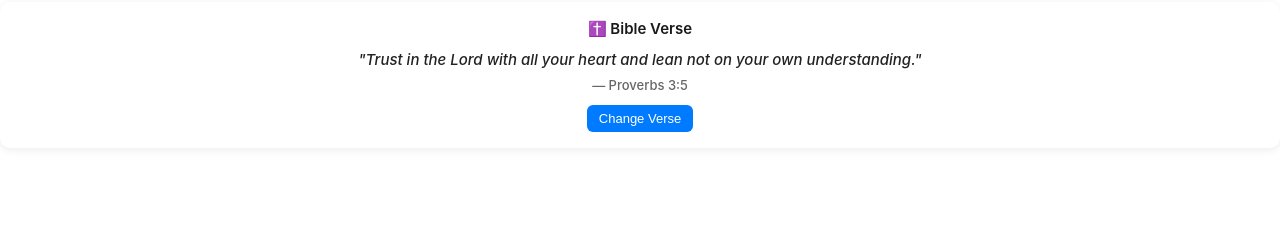
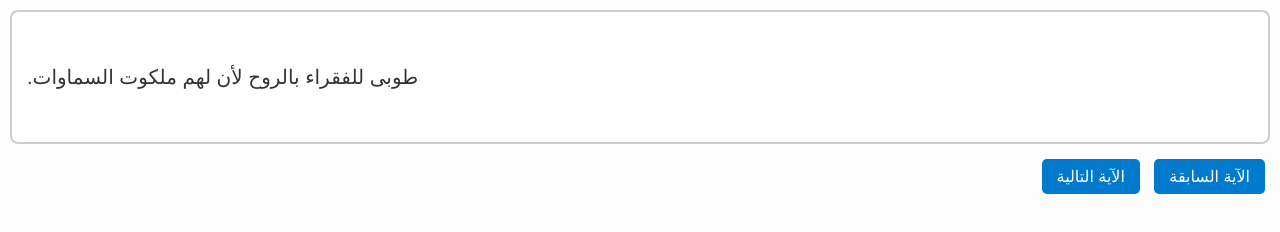
Before and after one commit to mohamedaminekilani-cyber/notion_widgets, a plain HTML site: page index.html in a window 1280 px wide. Drawn offline with Linux system fonts and the light colour scheme.

Commit message:
Update index.html

```diff
--- a/index.html
+++ b/index.html
@@ -1,96 +1,94 @@
 <!DOCTYPE html>
-<html lang="en">
+<html lang="ar">
 <head>
-<meta charset="UTF-8">
-<meta name="viewport" content="width=device-width, initial-scale=1.0">
-<title>Bible Verse Widget</title>
+  <meta charset="UTF-8" />
+  <meta name="viewport" content="width=device-width, initial-scale=1.0" />
+  <title>مقتبسات من الكتاب المقدس (عربية)</title>
   <style>
     body {
+      font-family: 'Arial', sans-serif;
+      direction: rtl;
+      text-align: right;
+      background-color: #fdfdfd;
+      color: #333;
+      padding: 10px;
       margin: 0;
-    font-family: -apple-system, BlinkMacSystemFont, 'Segoe UI', sans-serif;
-    background: transparent;
-    display: flex;
-    justify-content: center;
-    align-items: center;
-    min-height: 150px;
     }
-  .widget-container {
-    padding: 16px 20px;
-    background: #fff;
-    border-radius: 10px;
-    box-shadow: 0 2px 8px rgba(0,0,0,0.08);
-    text-align: center;
-    font-size: 14px;
-    max-width: 100%;
-    line-height: 1.4;
-    width: 100%;
-    box-sizing: border-box;
-  }
-  .header {
-    font-weight: 600;
-    font-size: 15px;
-    margin-bottom: 10px;
-    color: #1a1a1a;
+    #verse-box {
+      border: 2px solid #ccc;
+      border-radius: 8px;
+      padding: 15px;
+      background-color: #fff;
+      font-size: 20px;
+      line-height: 1.6;
+      min-height: 100px;
       display: flex;
       align-items: center;
-    justify-content: center;
-    gap: 6px;
-  }
-  .verse-text {
-    font-size: 15px;
-    font-weight: 500;
-    margin: 8px 0 6px;
-    color: #222;
-    font-style: italic;
-  }
-  .verse-ref {
-    font-size: 13px;
-    color: #666;
-    font-weight: 500;
+      justify-content: flex-end;
       margin-bottom: 10px;
     }
     .btn {
-    padding: 6px 12px;
-    background: #007bff;
-    color: #fff;
+      margin: 5px;
+      padding: 8px 15px;
+      font-size: 16px;
+      cursor: pointer;
+      border-radius: 5px;
       border: none;
-    border-radius: 6px;
-    cursor: pointer;
-    font-size: 13px;
+      background-color: #007acc;
+      color: white;
     }
     .btn:hover {
-    background: #0056b3;
+      background-color: #005f99;
     }
   </style>
 </head>
 <body>
-<div class="widget-container">
-  <div class="header">✝️ Bible Verse</div>
-  <div class="verse-text" id="verse-text">"Trust in the Lord with all your heart and lean not on your own understanding."</div>
-  <div class="verse-ref" id="verse-ref">— Proverbs 3:5</div>
-  <button class="btn" id="change-btn">Change Verse</button>
-</div>
+
+  <div id="verse-box">اضغط التالي لعرض آية</div>
+  <button id="prev-btn" class="btn">الآية السابقة</button>
+  <button id="next-btn" class="btn">الآية التالية</button>
 
   <script>
-  const bibleVerses = [
-    { text: "For God so loved the world that he gave his one and only Son, that whoever believes in him shall not perish but have eternal life.", ref: "John 3:16" },
-    { text: "Trust in the Lord with all your heart and lean not on your own understanding.", ref: "Proverbs 3:5" },
-    { text: "I can do all things through Christ who strengthens me.", ref: "Philippians 4:13" },
-    { text: "The Lord is my shepherd; I shall not want.", ref: "Psalm 23:1" },
-    { text: "Be strong and courageous. Do not be afraid; do not be discouraged, for the Lord your God will be with you wherever you go.", ref: "Joshua 1:9" },
-    { text: "Cast all your anxiety on him because he cares for you.", ref: "1 Peter 5:7" },
-    { text: "May the God of hope fill you with all joy and peace as you trust in him.", ref: "Romans 15:13" },
-    { text: "Let us not love with words or speech but with actions and in truth.", ref: "1 John 3:18" },
-    { text: "But the fruit of the Spirit is love, joy, peace, forbearance, kindness, goodness, faithfulness.", ref: "Galatians 5:22" },
-    { text: "Come to me, all you who are weary and burdened, and I will give you rest.", ref: "Matthew 11:28" }
+    const verses = [
+      // Existing verses
+      "طوبى للفقراء بالروح لأن لهم ملكوت السماوات.",
+      "طوبى للحزانى لأنهم يُعزّون.",
+      "طوبى للودعاء لأنهم يرثون الأرض.",
+      "طوبى للجياع والعطاش إلى البر لأنهم يشبعون.",
+      "طوبى للرحماء لأنهم يُرحمون.",
+      "طوبى لنقيي القلب لأنهم يُبصرون الله.",
+      "طوبى لصانعي السلام لأنهم يُدعون أبناء الله.",
+      "طوبى للمضطهدين من أجل البر لأن لهم ملكوت السماوات.",
+      // New added verses
+      "لأنه هكذا أحب الله العالم حتى بذل ابنه الوحيد، لكي لا يهلك كل من يؤمن به، بل تكون له الحياة الأبدية." , // يوحنا 3:16 :contentReference[oaicite:0]{index=0}
+      "قال له يسوع: «أنا هو الطريق والحق والحياة. ليس أحد يأتي إلى الآب إلا بي.»" , // يوحنا 14:6 :contentReference[oaicite:1]{index=1}
+      "اطلبوا أولاً ملكوت الله وبرّه، وهذه كلها تُزاد لكم." , // متى 6:33 :contentReference[oaicite:2]{index=2}
+      "الذي يؤمن بالابن له حياة أبدية." , // ضمن تفسير يوحنا 3:16 :contentReference[oaicite:3]{index=3}
+      "من يؤمن ويعتمد يخلص." // من تفسير سفر مرقس في St‑Takla.com :contentReference[oaicite:4]{index=4}
     ];
 
-  document.getElementById("change-btn").addEventListener("click", () => {
-    const index = Math.floor(Math.random() * bibleVerses.length);
-    const verse = bibleVerses[index];
-    document.getElementById("verse-text").textContent = `"${verse.text}"`;
-    document.getElementById("verse-ref").textContent = `— ${verse.ref}`;
+    let currentIndex = 0;
+    const verseBox = document.getElementById('verse-box');
+    const nextBtn = document.getElementById('next-btn');
+    const prevBtn = document.getElementById('prev-btn');
+
+    function showVerse(index) {
+      verseBox.textContent = verses[index];
+    }
+
+    nextBtn.addEventListener('click', () => {
+      currentIndex = (currentIndex + 1) % verses.length;
+      showVerse(currentIndex);
     });
+
+    prevBtn.addEventListener('click', () => {
+      currentIndex = (currentIndex - 1 + verses.length) % verses.length;
+      showVerse(currentIndex);
+    });
+
+    // shows first verse on load
+    showVerse(currentIndex);
   </script>
+
 </body>
 </html>
```
Lines whose indentation alone changed are shown as unchanged.
